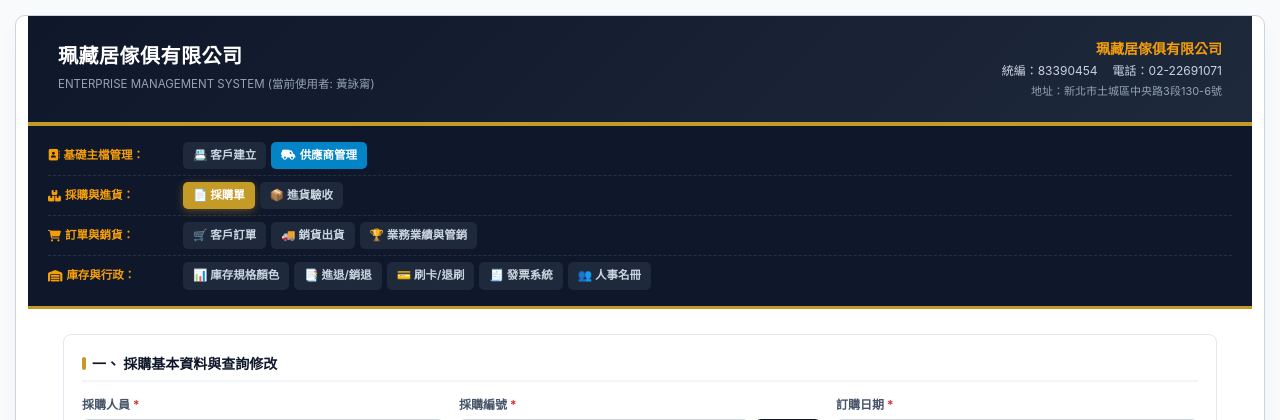
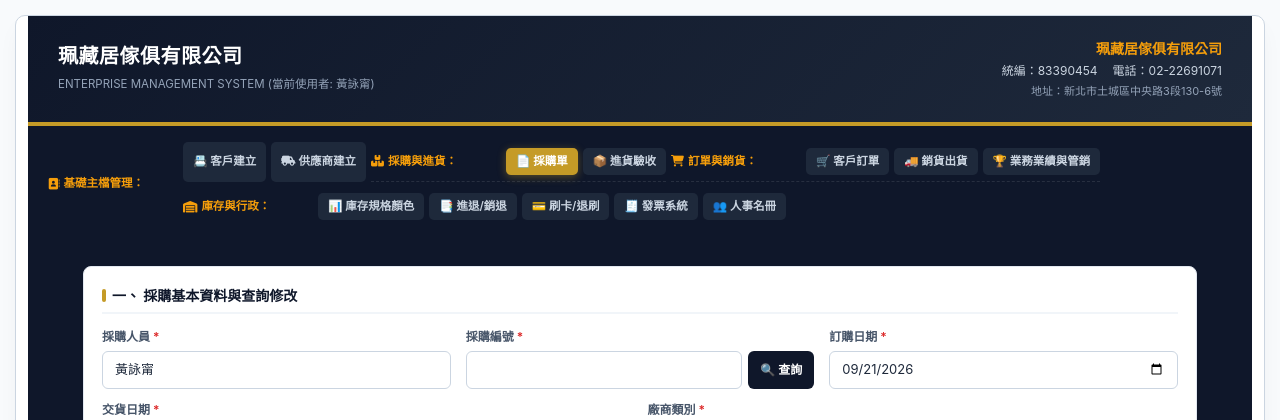
Before and after one commit to a0988116128-bit/purchase-system, a Flask app: page / in a window 1280 px wide. Shown: the top 420 px of the page. Run offline with Flask 3, Linux system fonts and the light colour scheme; a user stored in the database is signed in; data that the repository does not hold is empty; some libraries are stand-ins or nearby versions.

Commit message:
Add files via upload

```diff
--- a/templates/index.html
+++ b/templates/index.html
@@ -93,9 +93,9 @@
       <span class="nav-group-title"><i class="fa-solid fa-address-book"></i> 基礎主檔管理：</span>
       <div class="nav-group-buttons">
         <button type="button" class="tab-btn" id="btnTabCustomer" onclick="switchTab('customer')">📇 客戶建立</button>
-        <a href="{{ url_for('purchase.suppliers_page') }}" class="btn-supplier-link"><i class="fa-solid fa-truck-field"></i> 供應商管理</a>
-      </div>
-    </div>
+       <button type="button" class="tab-btn" id="btnTabSupplier" onclick="switchTab('supplier')">
+    <i class="fa-solid fa-truck-field"></i> 供應商建立
+</button>
     <div class="nav-group-row">
       <span class="nav-group-title"><i class="fa-solid fa-boxes-stacked"></i> 採購與進貨：</span>
       <div class="nav-group-buttons">
```
